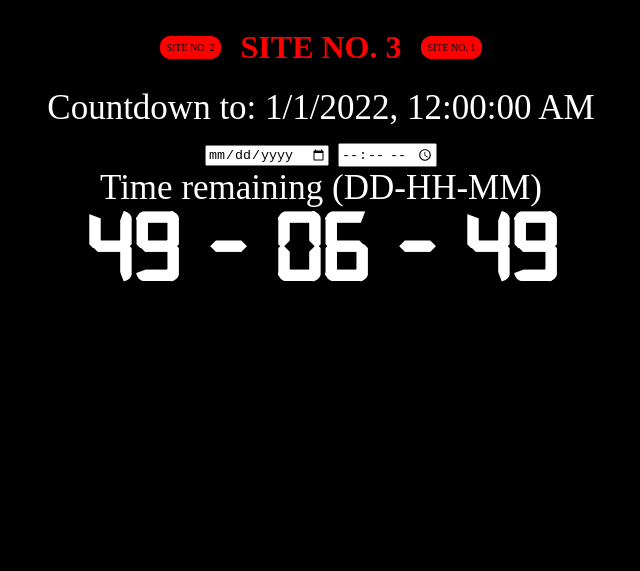
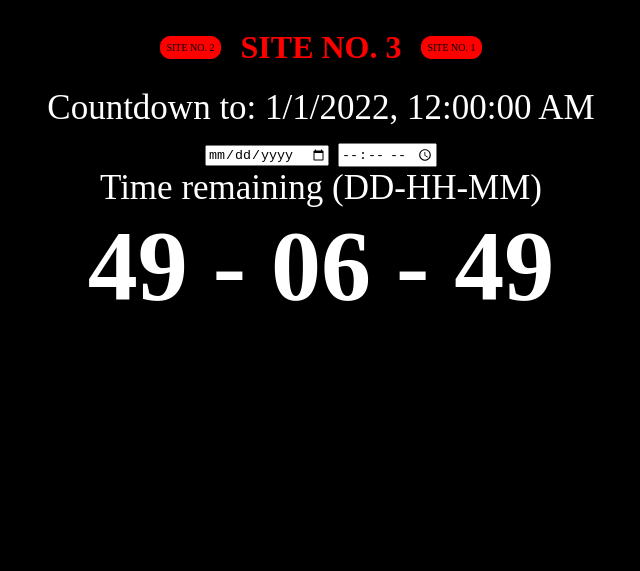
Before and after one commit to barkow96/routing-app, a website: page site3.html in a window 1280 px wide. Shown: the whole page, without its empty margins (319-959 px from the left). Drawn offline with Linux system fonts and the light colour scheme.

Commit message:
update styles3.css

```diff
--- a/styles3.css
+++ b/styles3.css
@@ -1,8 +1,3 @@
-@font-face {
-    font-family:"digital-clock-font";
-    src: url("/fonts/digital-7.regular.ttf");
-}
-
 body {
     overflow: hidden;
 
@@ -24,7 +19,6 @@ body {
 }
 
 #timer {
-    font-family: "digital-clock-font";
     font-size: 100px;
     font-weight: bold;
 }
```
